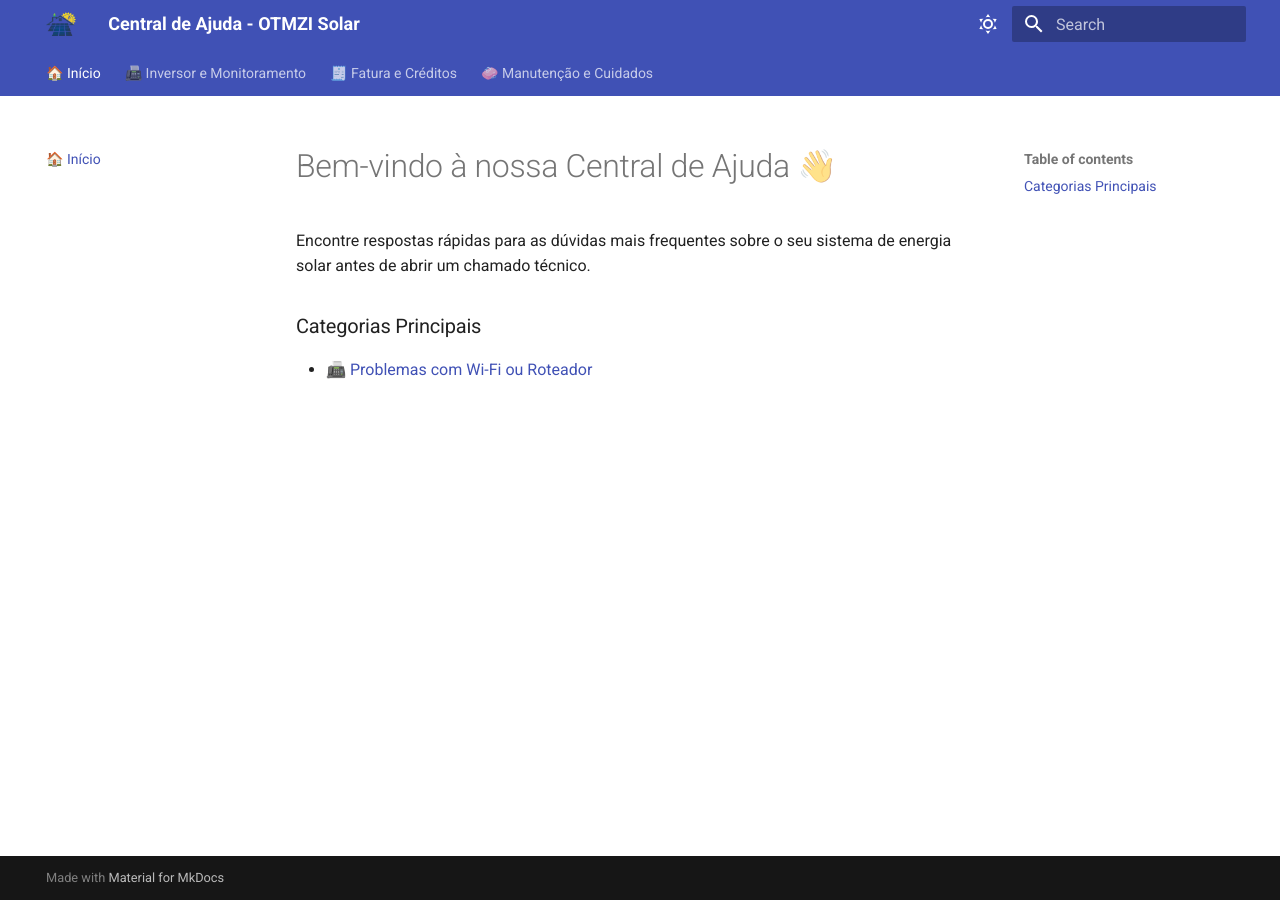
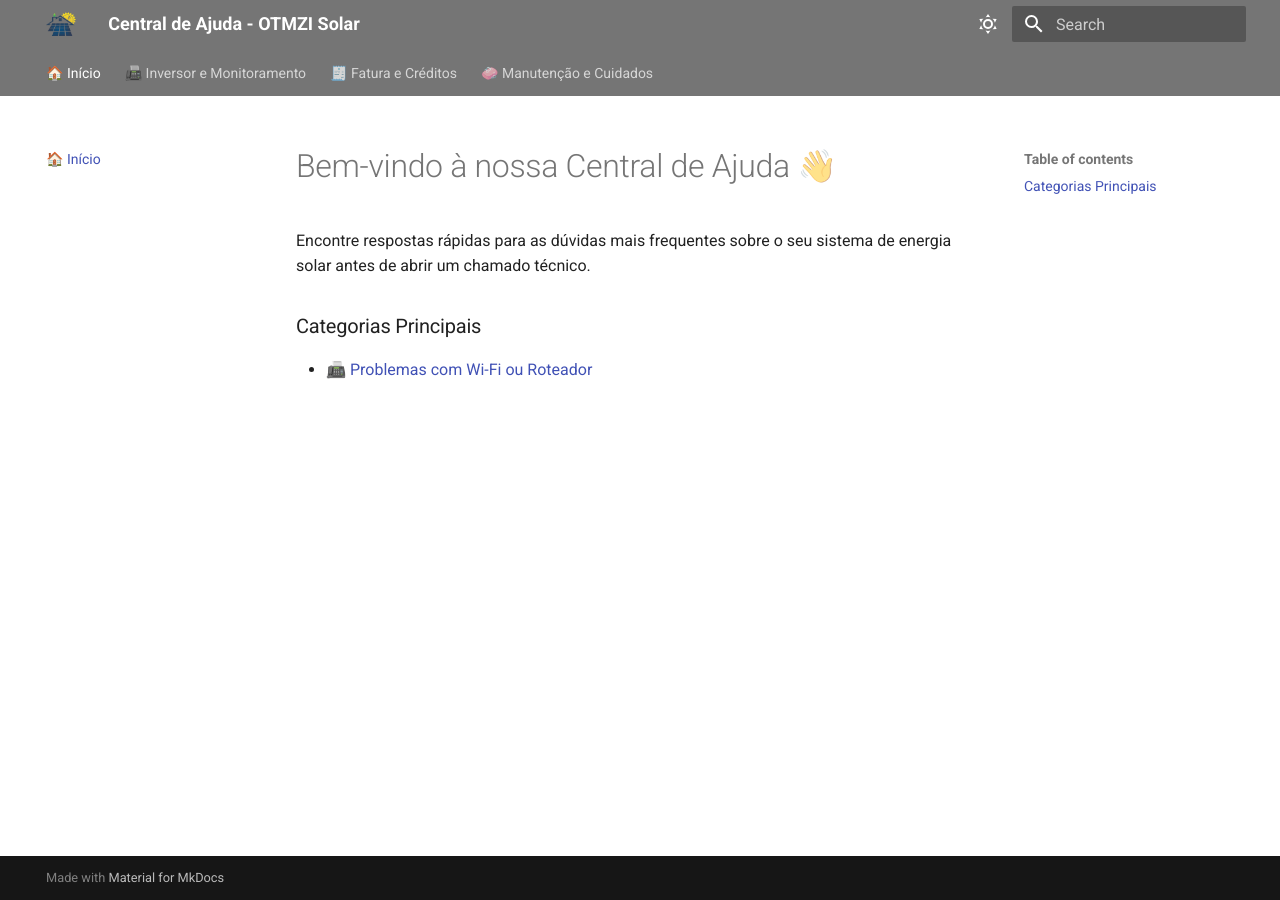
Before and after one commit to alexandrealbano/OTMZI_FAQ_Solar, an MkDocs documentation site: the page built from docs/index.md, in a window 1280 px wide. Built offline with MkDocs 1.6.1 and Material for MkDocs 9.7.7, drawn with Linux system fonts in a browser that asks for light colours.

Commit message:
mudando cor painel para grey

```diff
--- a/mkdocs.yml
+++ b/mkdocs.yml
@@ -9,7 +9,7 @@ theme:
     # Configuração para o modo claro
     - media: "(prefers-color-scheme: light)"
       scheme: default
-      primary: indigo        # Muda o topo amarelo para Azul
+      primary: grey        # Muda o topo amarelo para Azul
       accent: indigo        # Cor dos links e detalhes
       toggle:
         icon: material/weather-sunny
@@ -18,7 +18,7 @@ theme:
     # Configuração para o modo escuro (mantém o visual confortável à noite)
     - media: "(prefers-color-scheme: dark)"
       scheme: slate
-      primary: indigo
+      primary: grey
       accent: indigo
       toggle:
         icon: material/weather-night
```
